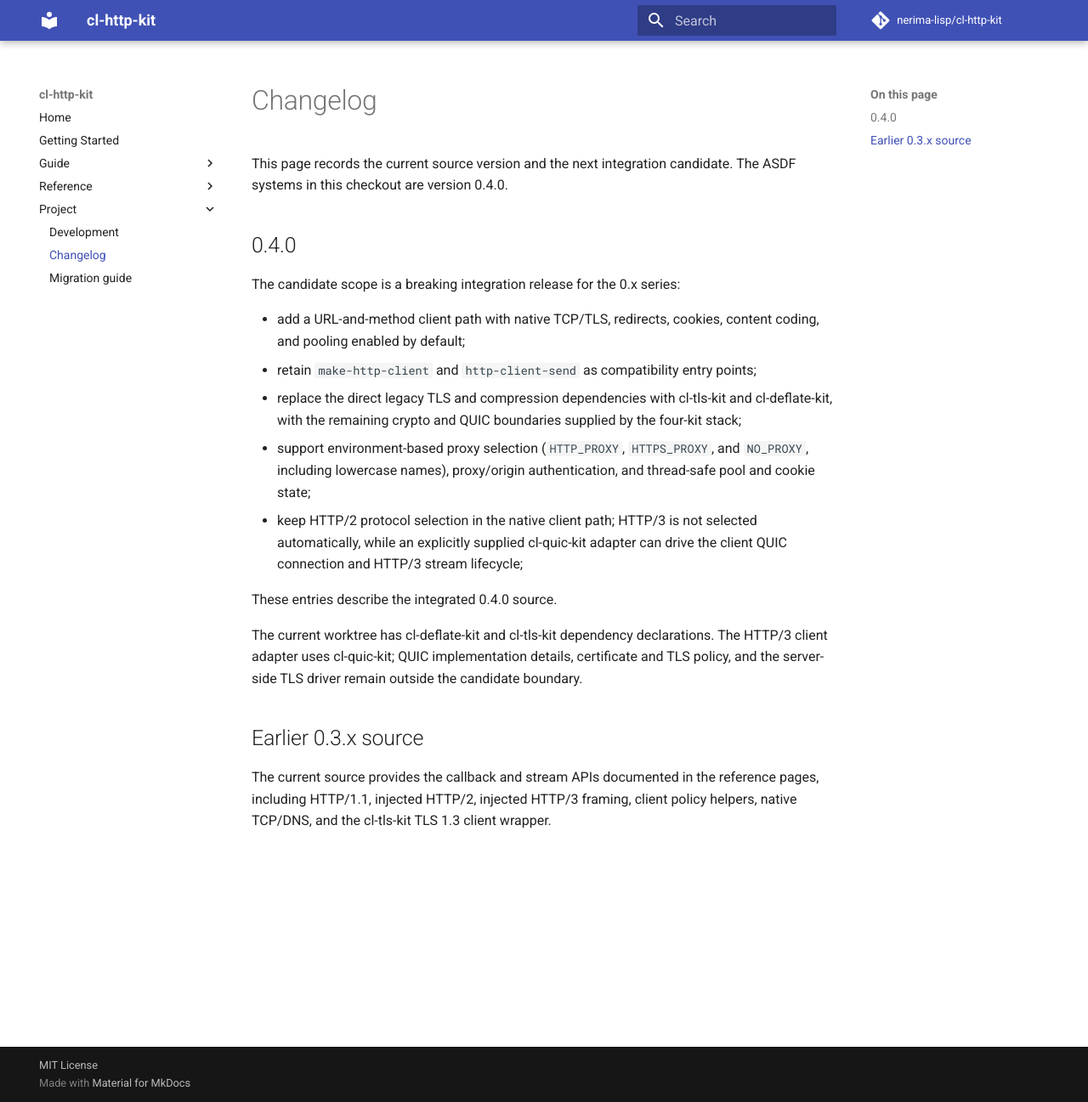
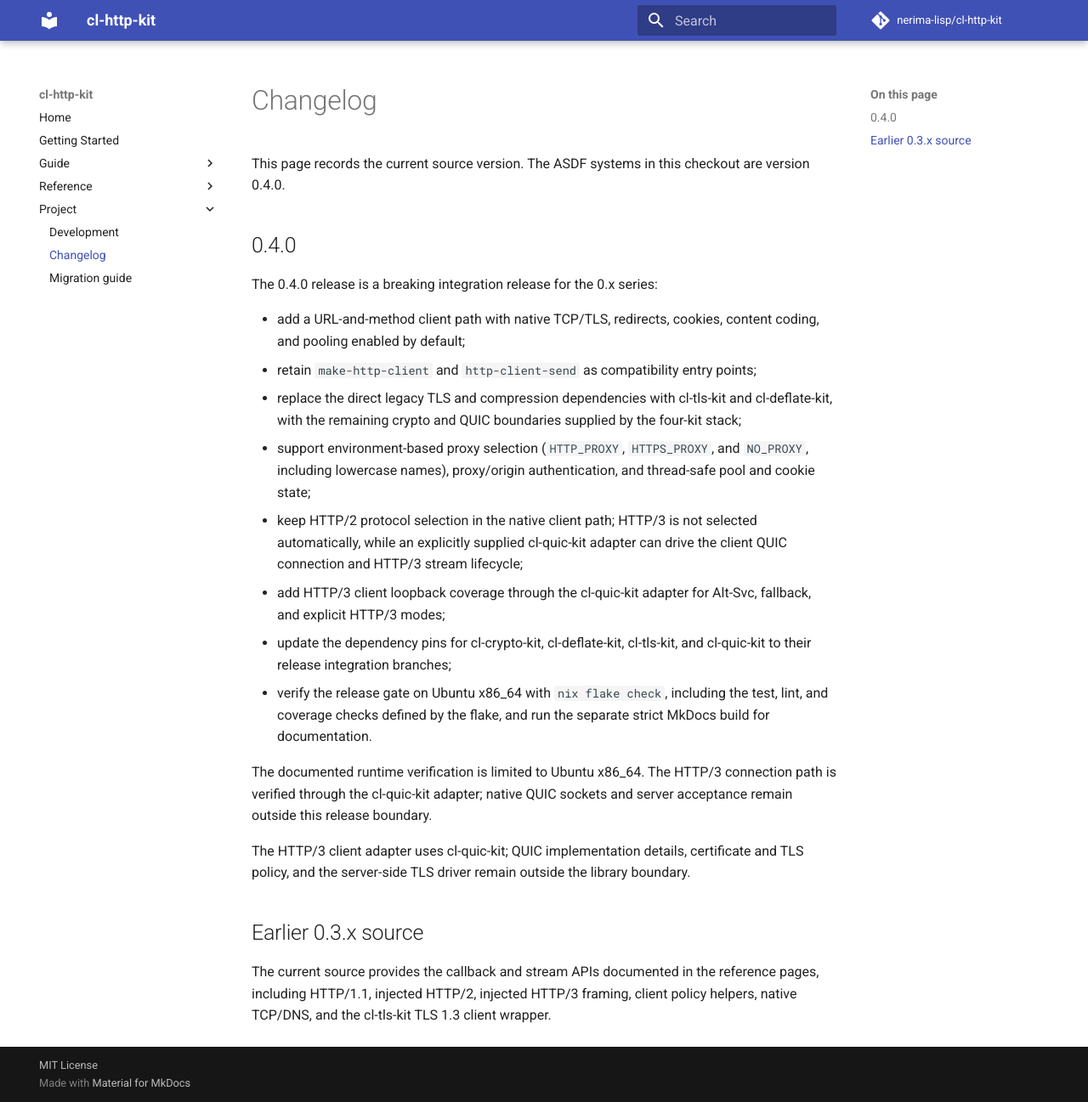
Before and after one commit to nerima-lisp/cl-http-kit, an MkDocs documentation site: the page built from docs/src/project/changelog.md, in a window 1280 px wide and 1297 px high. Shown: the whole window at 85% size. Built offline with MkDocs 1.6.1 and Material for MkDocs 9.7.7, drawn with Linux system fonts in a browser that asks for light colours; comment, search, counter and statistics services are not loaded.

Commit message:
docs: finalize 0.4.0 release scope

```diff
--- a/docs/src/project/changelog.md
+++ b/docs/src/project/changelog.md
@@ -1,11 +1,11 @@
 # Changelog
 
-This page records the current source version and the next integration
-candidate. The ASDF systems in this checkout are version 0.4.0.
+This page records the current source version. The ASDF systems in this
+checkout are version 0.4.0.
 
 ## 0.4.0
 
-The candidate scope is a breaking integration release for the 0.x series:
+The 0.4.0 release is a breaking integration release for the 0.x series:
 
 - add a URL-and-method client path with native TCP/TLS, redirects, cookies,
   content coding, and pooling enabled by default;
@@ -20,13 +20,21 @@ The candidate scope is a breaking integration release for the 0.x series:
 - keep HTTP/2 protocol selection in the native client path; HTTP/3 is not
   selected automatically, while an explicitly supplied cl-quic-kit adapter can
   drive the client QUIC connection and HTTP/3 stream lifecycle;
+- add HTTP/3 client loopback coverage through the cl-quic-kit adapter for
+  Alt-Svc, fallback, and explicit HTTP/3 modes;
+- update the dependency pins for cl-crypto-kit, cl-deflate-kit, cl-tls-kit,
+  and cl-quic-kit to their release integration branches;
+- verify the release gate on Ubuntu x86_64 with `nix flake check`, including
+  the test, lint, and coverage checks defined by the flake, and run the
+  separate strict MkDocs build for documentation.
 
-These entries describe the integrated 0.4.0 source.
+The documented runtime verification is limited to Ubuntu x86_64. The HTTP/3
+connection path is verified through the cl-quic-kit adapter; native QUIC
+sockets and server acceptance remain outside this release boundary.
 
-The current worktree has cl-deflate-kit and cl-tls-kit dependency declarations.
 The HTTP/3 client adapter uses cl-quic-kit; QUIC implementation details,
 certificate and TLS policy, and the server-side TLS driver remain outside the
-candidate boundary.
+library boundary.
 
 ## Earlier 0.3.x source
 
```
Also changed, not shown: docs/src/getting-started.md (+5 -4 lines), docs/src/index.md (+6 -5 lines), README.md, 1 other file.
